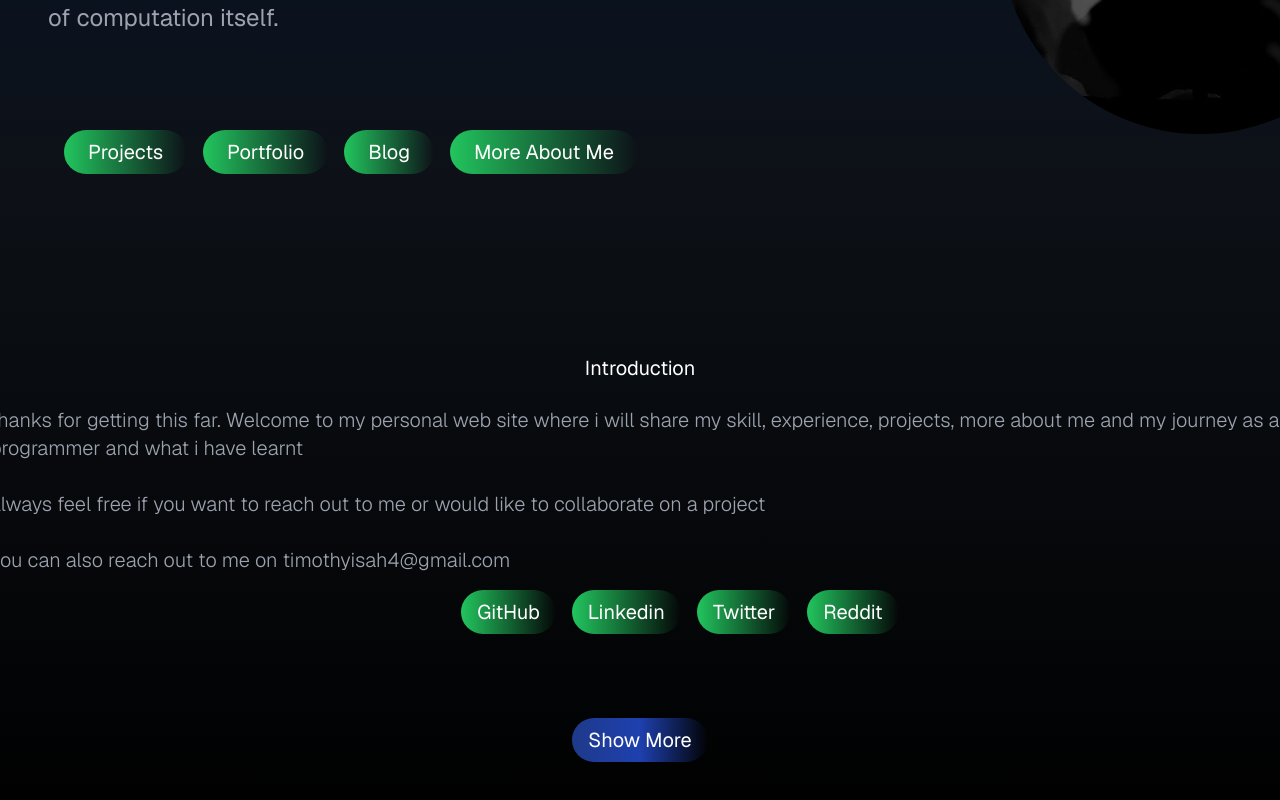
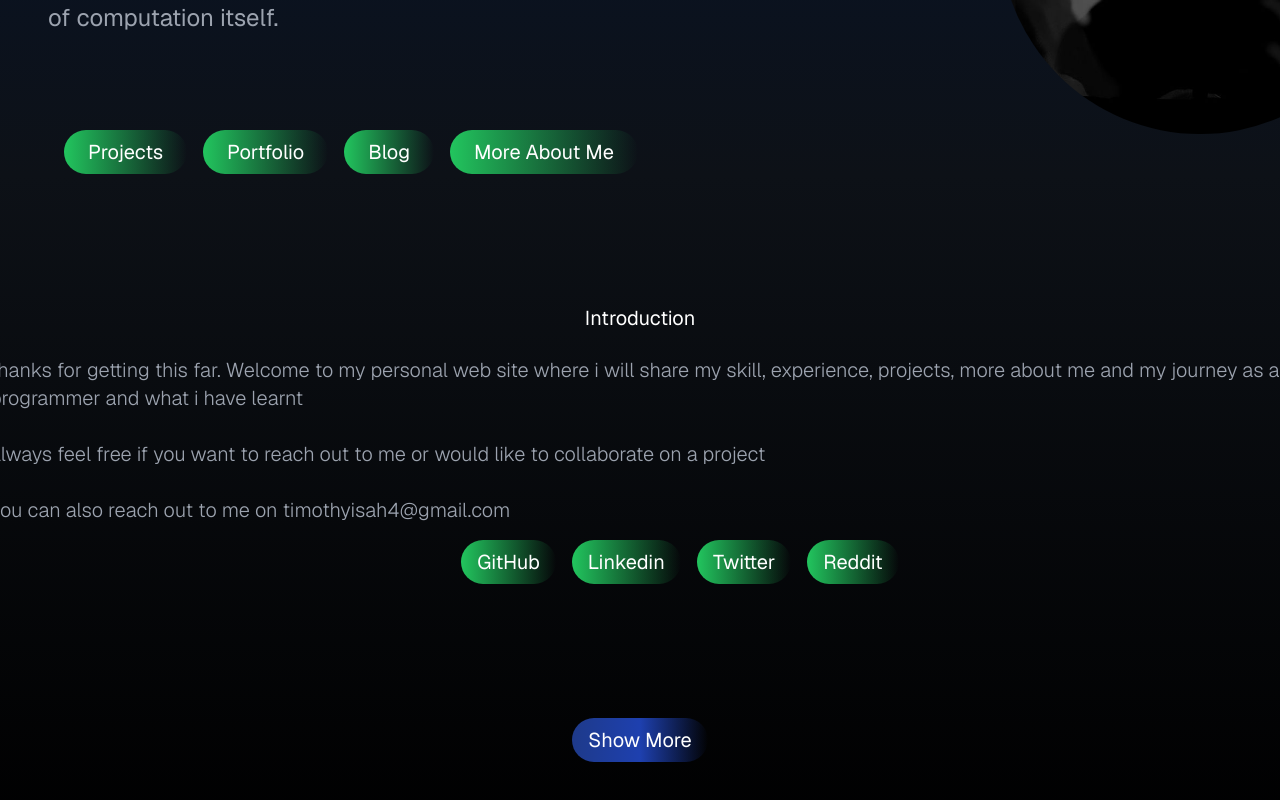
Before and after one commit to Timosdev99/Timosdev99.github.io, a Next.js app: page / in a window 1280 px wide. Shown: the part 490-1290 px from the top of the page. Built offline with nearby package versions, Linux system fonts and the light colour scheme.

Commit message:
fixed mobile responsiveness

```diff
--- a/src/app/component/me.jsx
+++ b/src/app/component/me.jsx
@@ -26,7 +26,7 @@ const buttonLinks = [
 
 const Intro = () => {
     return(
-        <div className="top-80 mt-48 sm:mt-[-400px] lg:mt-[-300px]  ">
+        <div className="top-80 mt-48 sm:mt-[-400px] lg:mt-[-350px]  ">
             <h1 className="text-center justify-center text-white text-xl">Introduction</h1>
             <br />
             <div className="text-xl lg:w-[1300px]  text-gray-400 font-light">
```
